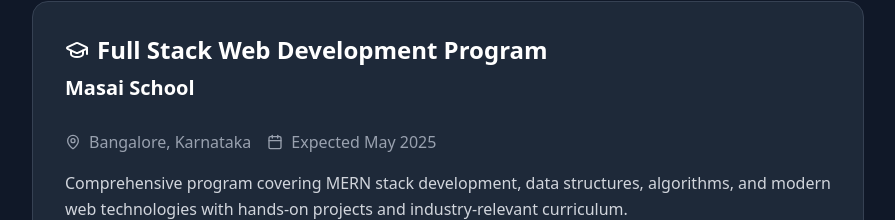
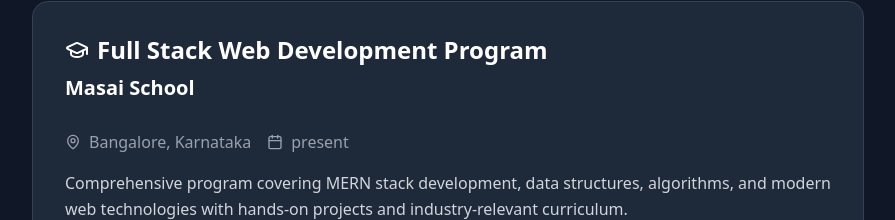
Before and after one commit to akshay12345poonia/Portfolio, a React (Vite) app in the folder portfolio/: page / in a window 1280 px wide. Shown: the part 1755-1975 px from the top of the page, without its empty margins (224-1119 px from the left). Built offline with nearby package versions, Linux system fonts and the light colour scheme.

Commit message:
portfolio

```diff
--- a/portfolio/src/components/Education.jsx
+++ b/portfolio/src/components/Education.jsx
@@ -6,7 +6,7 @@
       institution: "Masai School",
       degree: "Full Stack Web Development Program",
       location: "Bangalore, Karnataka",
-      period: "Expected May 2025",
+      period: "present",
       description:
         "Comprehensive program covering MERN stack development, data structures, algorithms, and modern web technologies with hands-on projects and industry-relevant curriculum.",
       highlights: ["MERN Stack Development", "Data Structures & Algorithms", "System Design", "Project-based Learning"],
```
